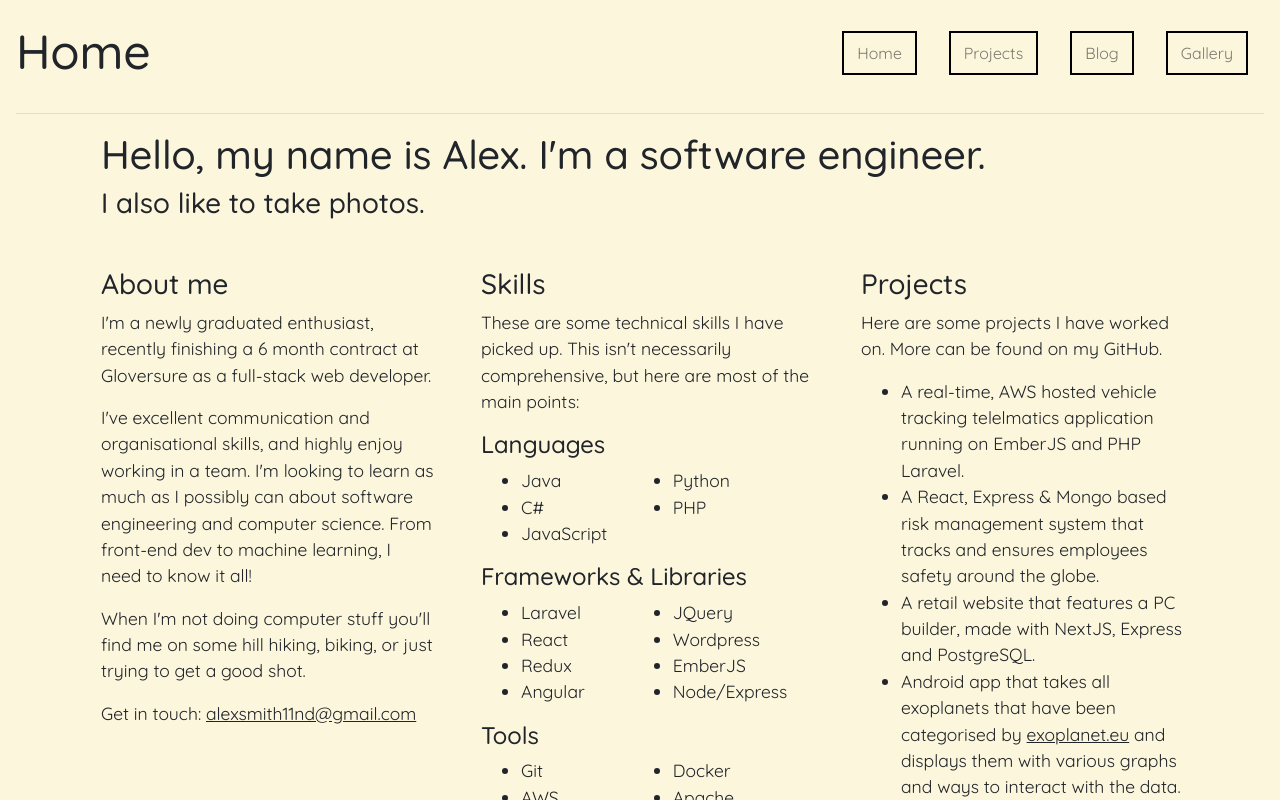
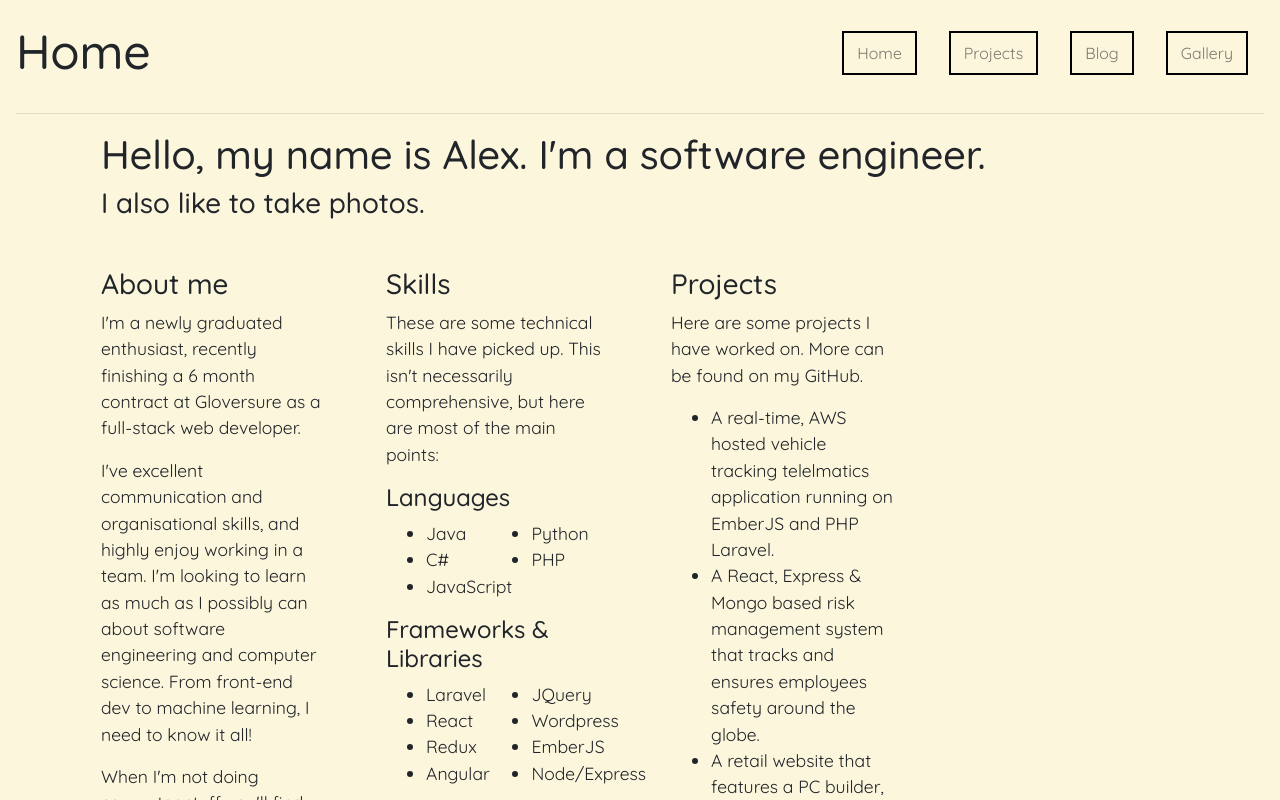
Before and after one commit to AlexSmith11/website-blog, a React (Create React App) app: page /home in a window 1280 px wide. Shown: the top 800 px of the page. Built offline with nearby package versions, Linux system fonts and the light colour scheme.

Commit message:
small aesthetic changes to home page text

```diff
--- a/public/index.html
+++ b/public/index.html
@@ -5,10 +5,7 @@
     <link rel="icon" href="/favicon.ico" />
     <meta name="viewport" content="width=device-width, initial-scale=1" />
     <meta name="theme-color" content="#000000" />
-    <meta
-      name="description"
-      content="Web site created using create-react-app"
-    />
+    <meta name="description" content="Welcome!" />
     <link rel="apple-touch-icon" href="%PUBLIC_URL%/logo192.png" />
     <!--
       manifest.json provides metadata used when your web app is installed on a
--- a/src/pages/home.jsx
+++ b/src/pages/home.jsx
@@ -31,6 +31,9 @@ const Main = () => {
         <div className='col-sm'>
           <Projects />
         </div>
+        <div className='col-sm'>
+          <div className='bottom-padding'></div>
+        </div>
       </div>
     </div>
   );
--- a/src/styles/home.css
+++ b/src/styles/home.css
@@ -1,7 +1,12 @@
 .text {
   font-size: 1.1rem;
+  padding-right: 1rem;
 }
 
 .a {
   color: inherit;
 }
+
+.bottom-padding {
+  padding-bottom: 4rem;
+}
```
